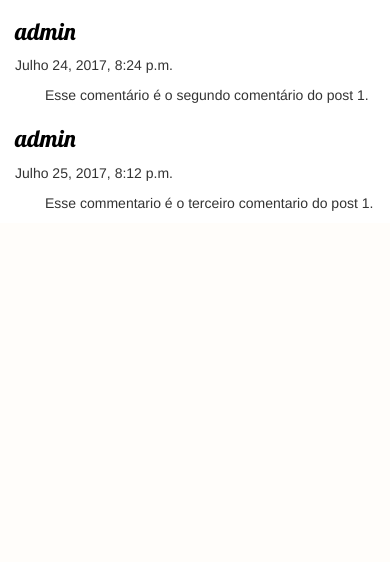
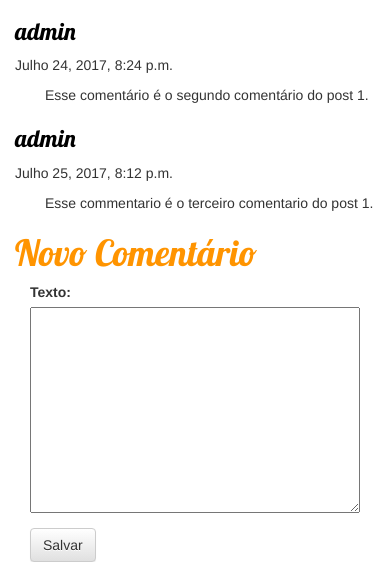
Before and after one commit to marcosrabaioli/blogDesenvolvimentoWeb, a Django app: page /post/1/ in a window 390 px wide. Shown: the part 3691-4253 px from the top of the page. Before the commit the page ends 3902 px from the top, so only its background shows below. Run offline with Django 3.2, Linux system fonts and the light colour scheme; data comes from the database, SQL or seed files in the repository; both versions use the stored data as it was after the commit; some libraries are stand-ins or nearby versions.

Commit message:
Adicionado metodo post para comentarios

```diff
--- /dev/null
+++ b/projeto/blog/forms.py
@@ -0,0 +1,9 @@
+from django import forms
+from .models import Post, Comentario
+
+
+class formComentario(forms.ModelForm):
+
+    class Meta:
+        model = Comentario
+        fields = ('texto',)
--- a/projeto/blog/static/css/blog.css
+++ b/projeto/blog/static/css/blog.css
@@ -43,3 +43,7 @@ h1 a, h1 a:visited, h1 a:active{
 .comentario p{
     padding-left: 30px;
 }
+
+.content textarea{
+    width: 100%;
+}
--- a/projeto/blog/templates/post_detail.html
+++ b/projeto/blog/templates/post_detail.html
@@ -37,6 +37,22 @@
             </div>
         {% endfor %}
 
+        <h1>Novo Comentário</h1>
+
+        <div class="content container">
+            <div class="row">
+                <div class="col-md-12">
+                    <form method="POST" class="form-row">
+                        {% csrf_token %}
+                        {{ form.as_p }}
+                        <button type="submit" class="save btn btn-default">Salvar</button>
+                    </form>
+
+                </div>
+            </div>
+        </div>
+
+
     </div>
 </div>
 
--- a/projeto/blog/views.py
+++ b/projeto/blog/views.py
@@ -1,8 +1,9 @@
 # -*- coding: utf-8 -*-
 from __future__ import unicode_literals
-from django.shortcuts import render
+from django.shortcuts import render, redirect
 from .models import Post, Comentario
 from django.utils import timezone
+from .forms import formComentario
 
 
 
@@ -14,7 +15,19 @@ def post_list(request):
 
 def post_detail(request, pk):
 
-    post = Post.objects.get(id=pk)
-    comentarios = Comentario.objects.filter(post=post)
+    if request.method == "POST":
+        form =  formComentario(request.POST)
+        if form.is_valid():
+            comentario = form.save(commit=False)
+            comentario.autor = request.user
+            comentario.data = timezone.now()
+            comentario.post = Post.objects.get(id=pk)
+            comentario.save()
+            return redirect(post_detail, pk=pk)
+    else:
+        post = Post.objects.get(id=pk)
+        comentarios = Comentario.objects.filter(post=post).order_by('data')
+        form = formComentario()
 
-    return render(request, 'post_detail.html', {'post': post, 'comentarios': comentarios})
+
+    return render(request, 'post_detail.html', {'post': post, 'comentarios': comentarios, 'form': form})
```
Also changed, not shown: projeto/db.sqlite3, 2 other files.
